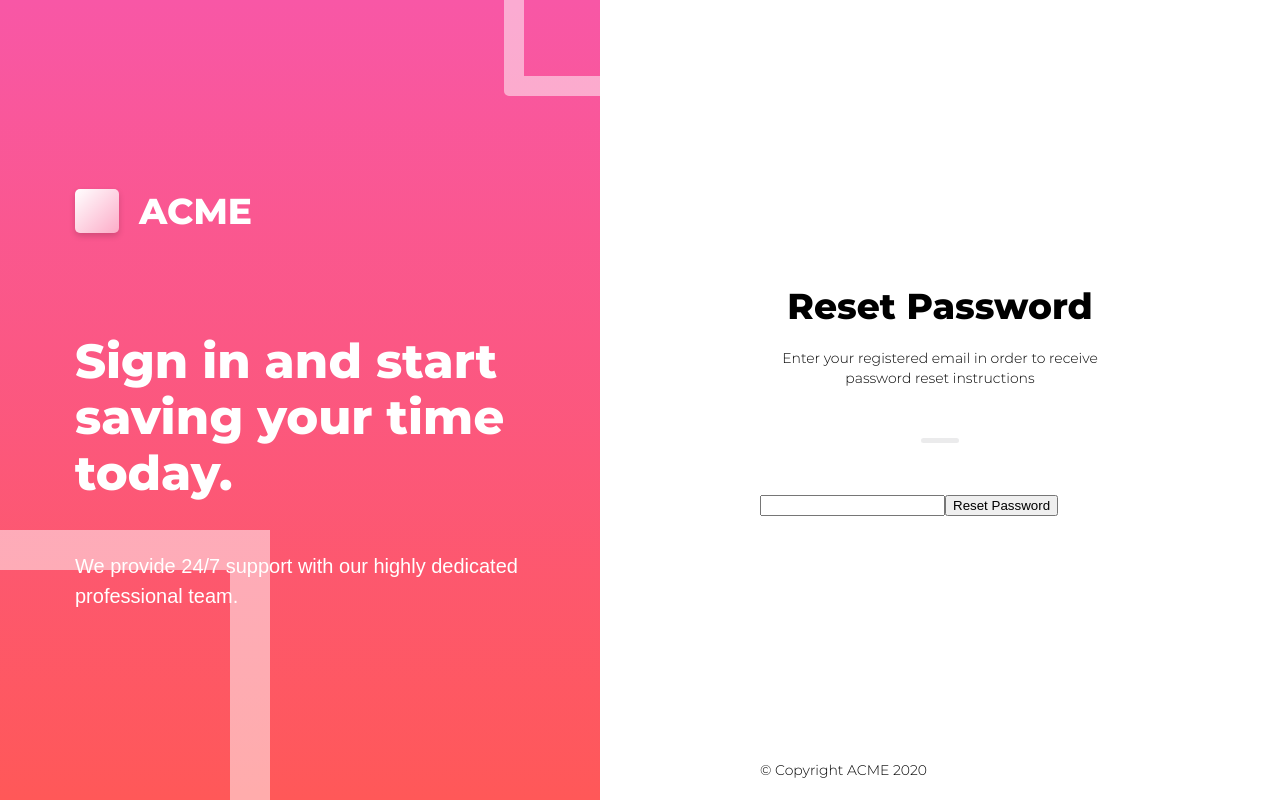
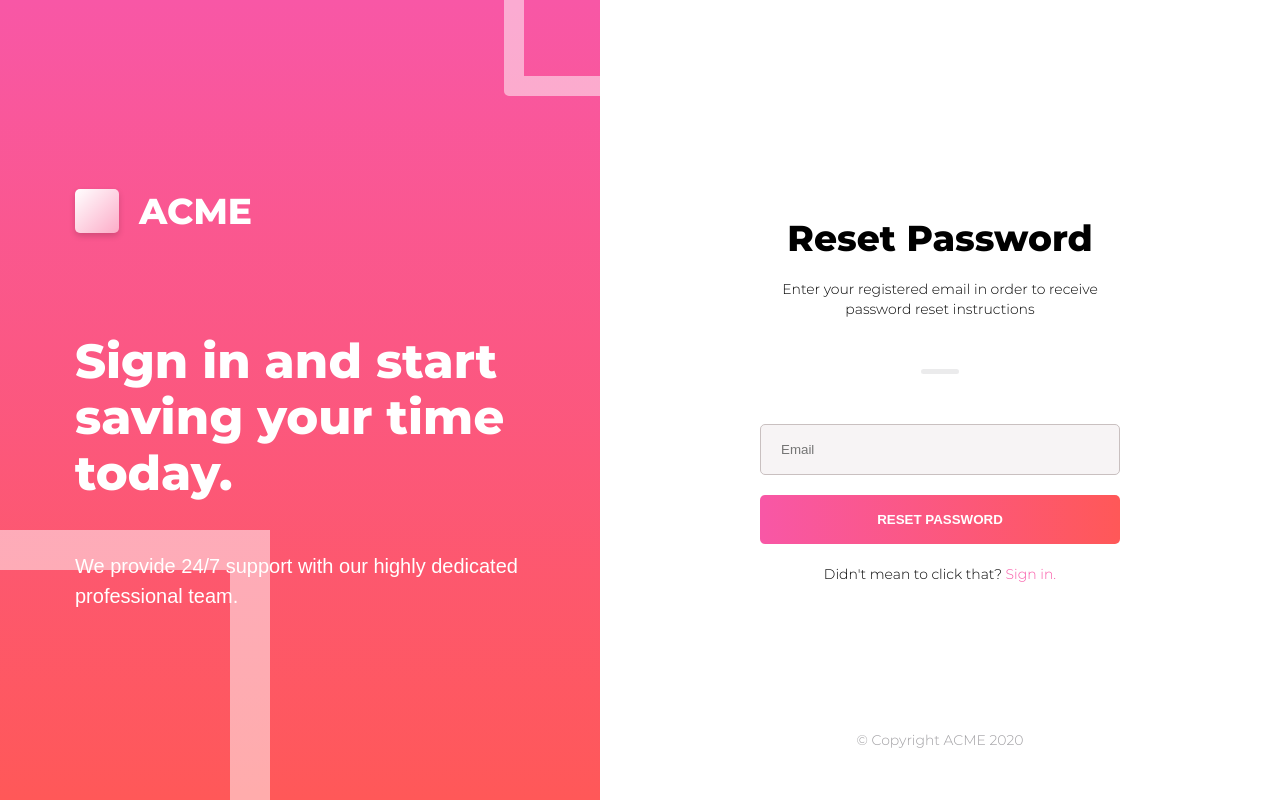
Before and after one commit to guyjin/ironnet, a Next.js app in the folder iron_signup/: page /reset in a window 1280 px wide. Built offline with nearby package versions, Linux system fonts and the light colour scheme; a web font is replaced by a local one.

Commit message:
Finished layout.  Need to get behavior working right.

```diff
--- a/iron_signup/components/layout.module.scss
+++ b/iron_signup/components/layout.module.scss
@@ -11,5 +11,10 @@
 
 .footer {
   position: absolute;
-  bottom: 20px;
+  bottom: 50px;
+  left: 0;
+  right: 0;
+  text-align: center;
+  color: var(--default-text);
+  opacity: 50%;
 }
--- a/iron_signup/pages/index.js
+++ b/iron_signup/pages/index.js
@@ -6,7 +6,7 @@ function Index() {
   return (
     <div>
       <Header headerText="Sign In" instructionText="" />
-      <form name="signInForm" id="signInForm" className={styles.forms}>
+      <form name="signInForm" id="signInForm" className="forms">
         <input type="email" name="eMail" id="email" placeholder="Email" />
         <input
           type="password"
@@ -15,7 +15,7 @@ function Index() {
           placeholder="Password"
         />
         <input type="submit" value="Sign In" />
-        <div className={`smallText ${styles.helpText}`}>
+        <div className="smallText helpText">
           Forgot your password?{" "}
           <Link href="reset">
             <a>Reset it here.</a>
--- a/iron_signup/pages/reset.js
+++ b/iron_signup/pages/reset.js
@@ -1,3 +1,4 @@
+import Link from "next/link";
 import Header from "../components/header";
 function Reset() {
   return (
@@ -6,9 +7,21 @@ function Reset() {
         headerText="Reset Password"
         instructionText="Enter your registered email in order to receive password reset instructions"
       />
-      <form name="resetByEmail" id="resetByEmail">
-        <input type="emailAddr" name="emailAddr" id="email" />
+      <form name="resetByEmail" id="resetByEmail" className="forms">
+        <input
+          type="email"
+          name="emailAddr"
+          id="emailAddr"
+          placeholder="Email"
+          required
+        />
         <input type="submit" value="Reset Password" />
+        <div className="smallText helpText">
+          Didn't mean to click that?&nbsp;
+          <Link href="/">
+            <a>Sign in.</a>
+          </Link>
+        </div>
       </form>
     </div>
   );
--- a/iron_signup/styles/globals.scss
+++ b/iron_signup/styles/globals.scss
@@ -224,5 +224,39 @@ h3 {
     flex-direction: column;
     justify-content: center;
     width: 360px;
+    position: relative;
+
+    .forms {
+      display: flex;
+      flex-direction: column;
+
+      input {
+        border: 1px solid var(--input-border);
+        background: var(--input-background);
+        padding: 17px 20px;
+        margin-bottom: 20px;
+        border-radius: 5px;
+
+        &:valid {
+          border-color: var(--gradient-pink);
+        }
+      }
+
+      input[type="submit"] {
+        background: linear-gradient(
+          90deg,
+          var(--gradient-pink),
+          var(--gradient-red)
+        );
+        color: var(--primary-text);
+        text-transform: uppercase;
+        font-weight: 800;
+        border: none;
+      }
+
+      .helpText {
+        text-align: center;
+      }
+    }
   }
 }
```
